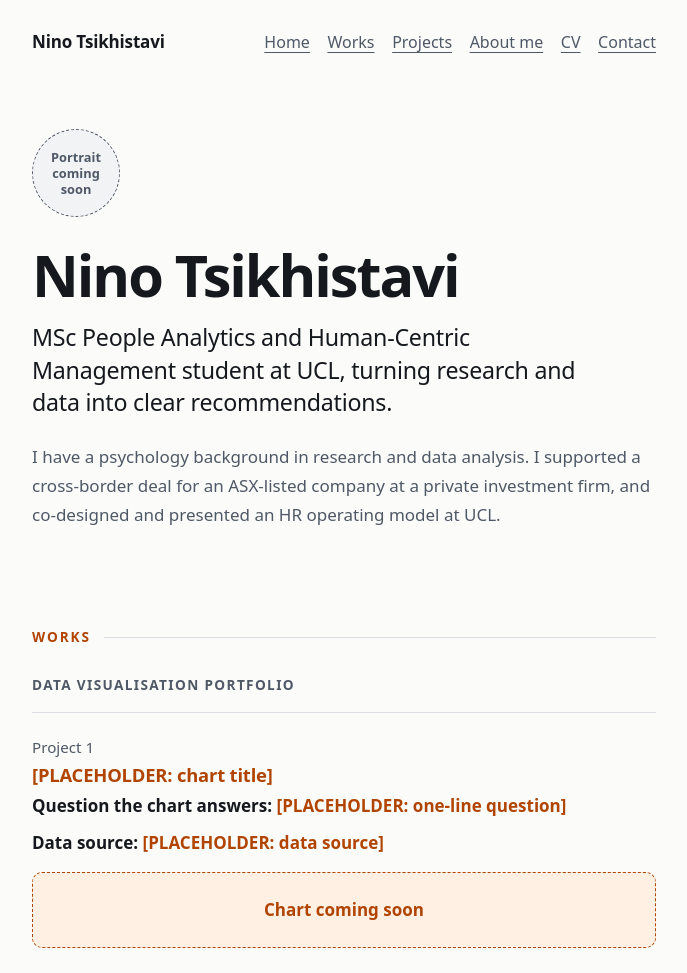
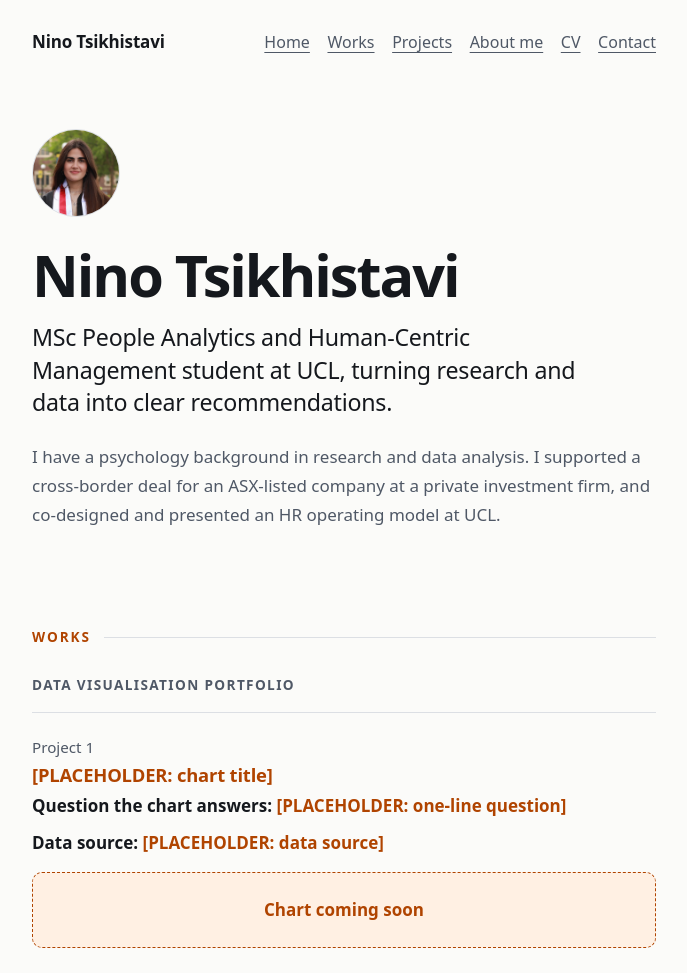
Before and after one commit to ninicms/ninicms.github.io, a plain HTML site: page index.html in a window 1280 px wide. Shown: the top 973 px of the page, without its empty margins (296-983 px from the left). Drawn offline with Linux system fonts and the light colour scheme.

Commit message:
Set uploaded photo as profile picture

```diff
--- a/index.html
+++ b/index.html
@@ -63,9 +63,8 @@
   .hero-top { display: flex; align-items: center; gap: 1.25rem; margin-bottom: 1.75rem; }
   .portrait {
     flex: none; width: 5.5rem; height: 5.5rem; border-radius: 50%;
-    border: 1.5px dashed var(--muted); background: var(--surface);
-    display: flex; align-items: center; justify-content: center; text-align: center;
-    font-size: .8rem; line-height: 1.25; font-weight: 600; color: var(--muted); padding: .5rem;
+    border: 1.5px solid var(--line); background: var(--surface);
+    object-fit: cover; display: block;
   }
   h1 { font-size: clamp(2.4rem, 8vw, 3.6rem); line-height: 1.05; letter-spacing: -.035em; margin: 0; font-weight: 750; }
   .headline { font-size: clamp(1.2rem, 3.4vw, 1.45rem); line-height: 1.4; letter-spacing: -.01em; font-weight: 500; margin: 0 0 1.5rem; max-width: 34rem; }
@@ -142,7 +141,7 @@
 
   <header class="hero" id="home">
     <div class="hero-top">
-      <div class="portrait">Portrait coming soon</div>
+      <img class="portrait" src="nini_tsikhistavi.jpg" alt="Nino Tsikhistavi">
     </div>
     <h1>Nino Tsikhistavi</h1>
     <p class="headline" style="margin-top:1rem">MSc People Analytics and Human-Centric Management student at UCL, turning research and data into clear recommendations.</p>
```
